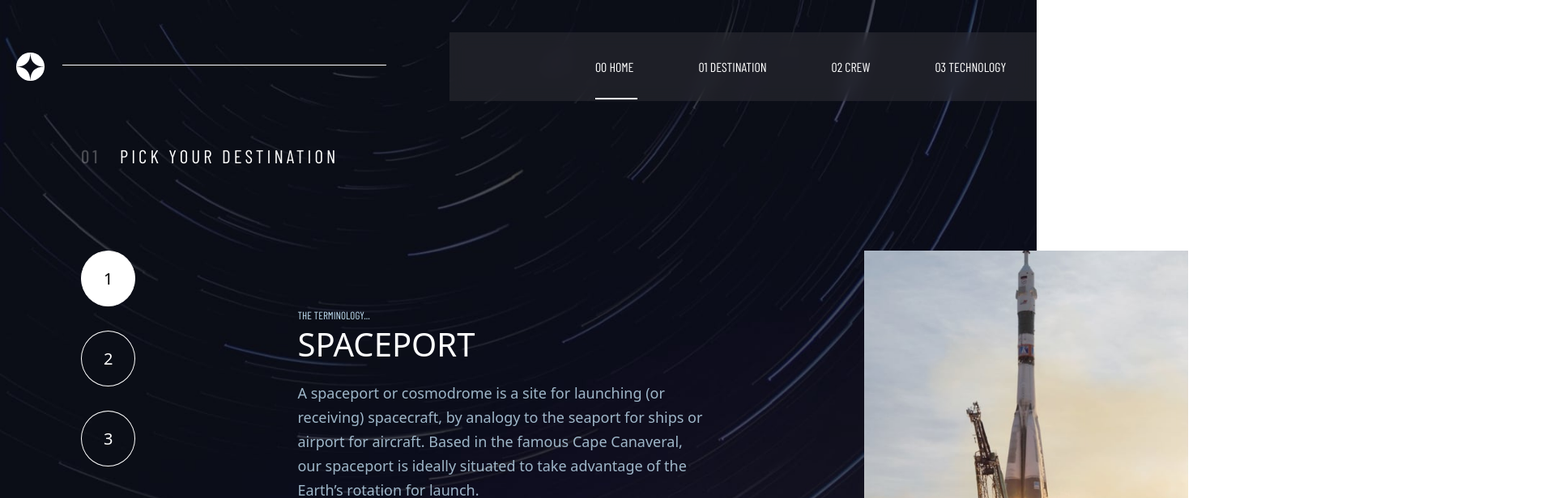
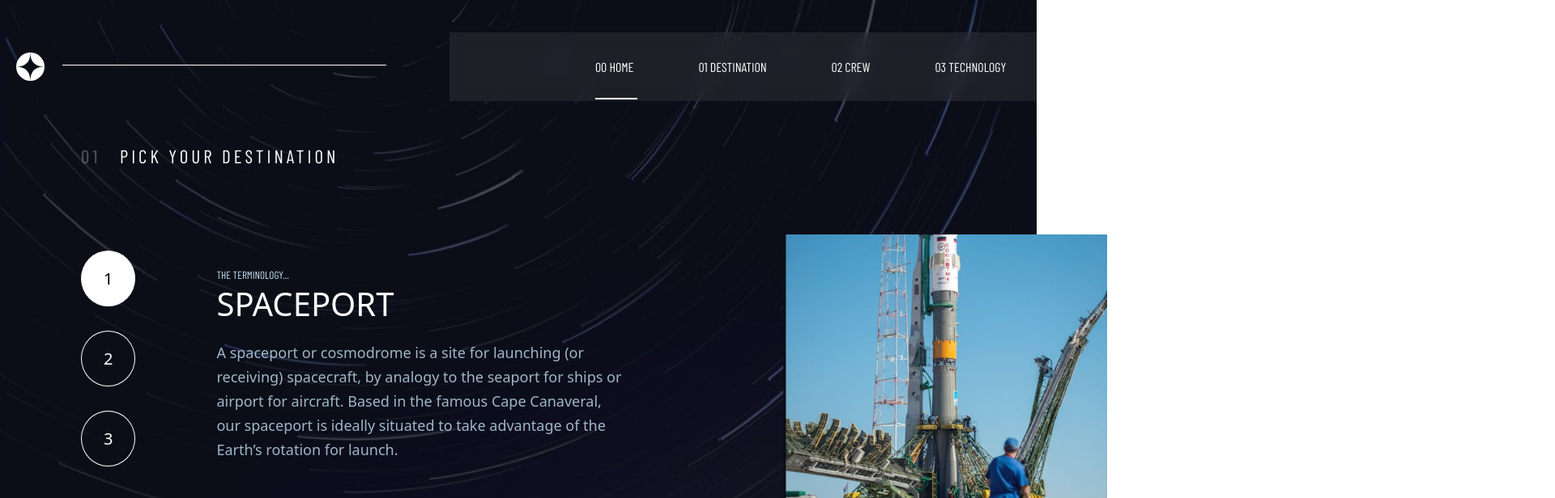
Before and after one commit to somaleyo/Router-espace, a React (Vite) app: page /technology/spaceport in a window 1280 px wide. Shown: the top 616 px of the page at 81% size, 1920 px wide, since content can reach past the window. Built offline with nearby package versions, Linux system fonts and the light colour scheme; a web font is replaced by a local one.

Commit message:
techno pages

```diff
--- a/src/App.jsx
+++ b/src/App.jsx
@@ -24,8 +24,8 @@ function App() {
       <Route path='/destination' element={<Destination/>}/>
       <Route path='/crew' element={<Crew/>}/>
       <Route path='/technology'  element={<Tech/>}>
+        <Route index element={<Vehicle/>}/>
         <Route path='capsule' element={<Capsule/>}/>
-        <Route path='vehicule' element={<Vehicle/>}/>
         <Route path='spaceport' element={<Spaceport/>}/>
       </Route>
 
--- a/src/pages/Tech/Spaceport.jsx
+++ b/src/pages/Tech/Spaceport.jsx
@@ -6,26 +6,33 @@ import Nav from '../../components/Nav'
 
 export default function Spaceport(props) {
 
-const[one,setOne]=useState(false)
-const[two,setTwo]=useState(true)
-const[trois,setTrois]=useState(false)
+
 
     return(
         <>
 
 
+          <div className="tech-container">
+                   <div className="tech-text">
+                                <h5>THE TERMINOLOGY...</h5>
+                                <h2>SPACEPORT</h2>
+                                <p className='texte'>A spaceport or cosmodrome is a site for launching (or receiving) spacecraft,
+                            by analogy to the seaport for ships or airport for aircraft. Based in the
+                            famous Cape Canaveral, our spaceport is ideally situated to take advantage
+                            of the Earth’s rotation for launch.</p>
+                            </div>
+                            <div className="tech-right">
+                            <img src="/src/assets/images/assets/technology/image-spaceport-portrait.jpg" alt="" />
+                        </div>
+
+            </div>
                 <div className="tech spaceport">
 
                     <div className="tech-container">
                         <div className="tech-left">
 
                             <div className="tech-text">
-                                <h5>THE TERMINOLOGY...</h5>
-                                <h2>SPACEPORT</h2>
-                                <p className='texte'>A spaceport or cosmodrome is a site for launching (or receiving) spacecraft,
-                            by analogy to the seaport for ships or airport for aircraft. Based in the
-                            famous Cape Canaveral, our spaceport is ideally situated to take advantage
-                            of the Earth’s rotation for launch.</p>
+
 
                             </div>
                         </div>
--- a/src/pages/Technology.jsx
+++ b/src/pages/Technology.jsx
@@ -18,7 +18,7 @@ const[trois,setTrois]=useState(false)
                     <div className="tech-container">
                         <div className="tech-left">
                             <div className="tech-ancre">
-                             <Link to="vehicule" className={one? "active-tech":"one"}> <span>1</span></Link>
+                             <Link to="/technology" className={one? "active-tech":"one"}> <span>1</span></Link>
                                 <Link to="spaceport" className={two? "active-tech":"one"}><span>2</span></Link>
                                 <Link to="capsule" className={trois? "active-tech":"one"}><span>3</span></Link>
                             </div>
--- a/src/pages/home.css
+++ b/src/pages/home.css
@@ -11,8 +11,8 @@
 body{
     margin: 0;
     padding: 0;
-    /* overflow-y: hidden;
-    overflow-x: hidden; */
+    overflow-y: hidden;
+    overflow-x: hidden;
     color: white;
     font-family: system-ui, -apple-system, BlinkMacSystemFont, 'Segoe UI', Roboto, Oxygen, Ubuntu, Cantarell, 'Open Sans', 'Helvetica Neue', sans-serif;
 }
--- a/src/pages/tech.css
+++ b/src/pages/tech.css
@@ -78,6 +78,7 @@
 .tech-right img{
     width: 400px;
     height:400px;
+    margin-top: -20px;
 
 }
 .one:hover{
```
